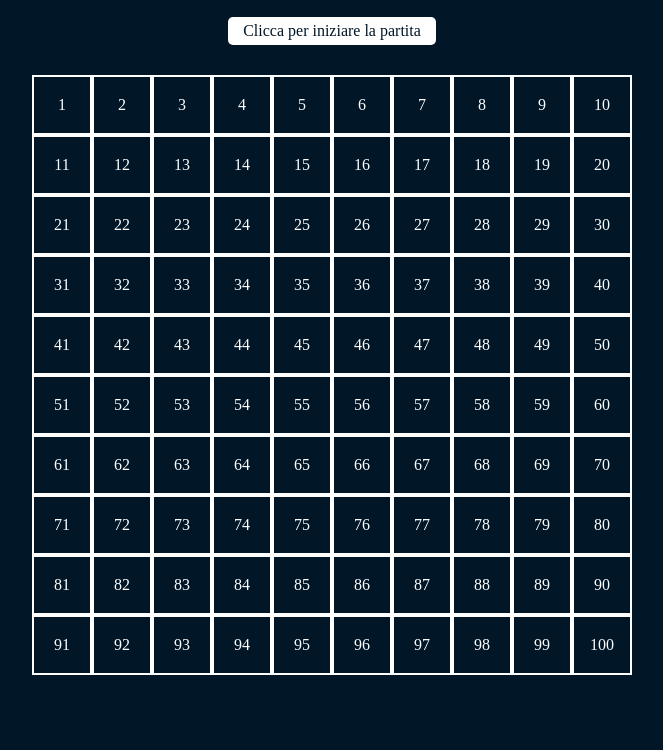
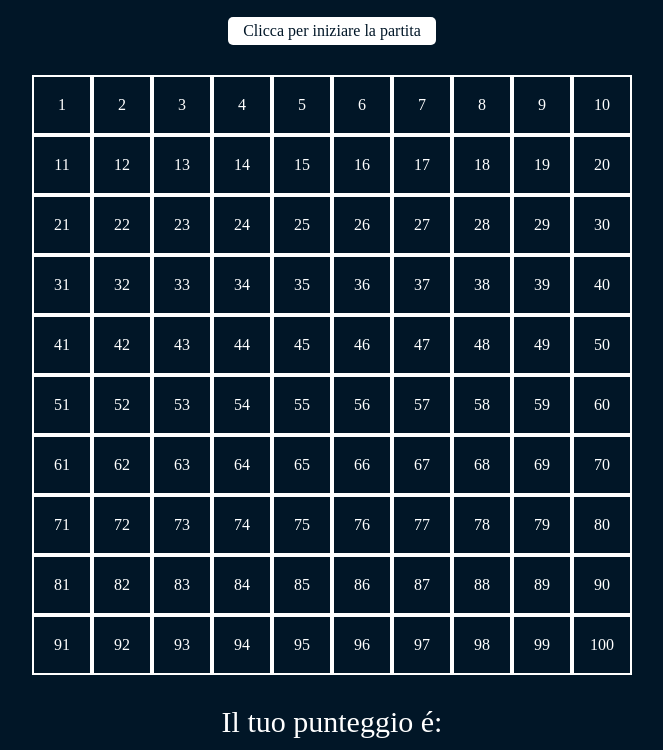
Before and after one commit to SimonaMartinucci/js-campominato-dom, a plain HTML site: page index.html in a window 1280 px wide. Both pictures are taken after a click on the element "Clicca per iniziare la partita". Shown: the part 80-830 px from the top of the page, without its empty margins (308-971 px from the left). Drawn offline with Linux system fonts and the light colour scheme.

Commit message:
fix: delete class safe

```diff
--- a/css/style.css
+++ b/css/style.css
@@ -53,13 +53,21 @@ h1 {
 }
 
 .box.clicked {
-    background-color: #7fffd4;
+    background-color: blue;
 }
 
 .box.clicked.boom {
     background-color: red;
 }
 
-.box.clicked.safe {
-    background-color: blue;
+.score {
+    display: none;
+    margin: 30px 0;
+    text-align: center;
+    font-size: 30px;
+    color: white;
 }
+
+.score.active {
+    display: block;
+}
--- a/index.html
+++ b/index.html
@@ -16,6 +16,8 @@
 
     <main>
         <div class="container"></div>
+
+        <div class="score">Il tuo punteggio é: </div>
     </main>
 
 
--- a/js/myscript.js
+++ b/js/myscript.js
@@ -11,10 +11,11 @@ const button = document.querySelector(".btn");
 button.addEventListener("click",
     function() {
 
-         // richiamo funzione che mi genera 16 num random
-         let bombs = arrayRandDiversi();
+        // richiamo funzione che mi genera 16 num random
+        let bombs = arrayRandDiversi();
 
-         console.log(bombs);
+        // richiamo div del punteggio
+        let score = document.querySelector(".score");
 
         //  svuoto il container ogni volta che clicco il bottone
          container.innerHTML = "";
@@ -35,22 +36,21 @@ button.addEventListener("click",
                     // emetto un messaggio in console con il numero della cella cliccata
                     console.log(content);
 
-                    for(i = 1; i <= 84; i++) {
+                    for(i = 1; i <= 100; i++) {
 
-                        if(!bombs.includes(content)) {
-                            box.classList.add("safe");
-                        }else {
+                        if(bombs.includes(content)) {
                             box.classList.add("boom");
                         }
-
                     }
-
                 }
             )
             // metto i numeri all'interno dei box
             box.append(content);
             // li metto nel container
             container.append(box);
+
+            // rendo visibile div punteggio
+            score.classList.add("active");
         }
     }
 )
```
